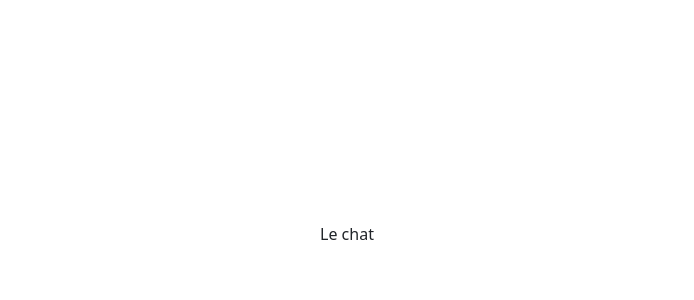
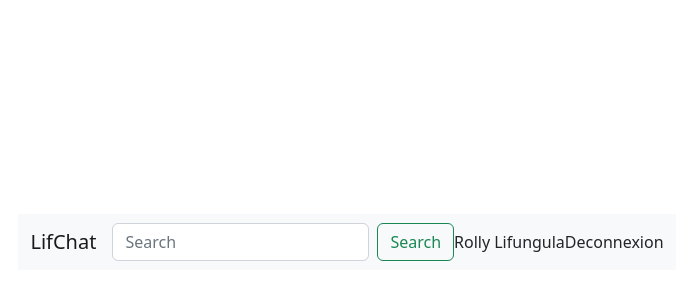
Before and after one commit to RollyLif/LifChat, a React (Vite) app in the folder Front_End/LifChat/: page /Chat in a window 1280 px wide. Shown: the part 158-458 px from the top of the page, without its empty margins (293-987 px from the left). Built offline with nearby package versions, Linux system fonts and the light colour scheme.

Commit message:
style: adding nav bar

```diff
--- a/Front_End/LifChat/component/Chat.jsx
+++ b/Front_End/LifChat/component/Chat.jsx
@@ -1,11 +1,41 @@
-import React from 'react';
+import React from "react";
+import Button from 'react-bootstrap/Button';
+import Container from 'react-bootstrap/Container';
+import Form from 'react-bootstrap/Form';
+import Nav from 'react-bootstrap/Nav';
+import Navbar from 'react-bootstrap/Navbar';
+import NavDropdown from 'react-bootstrap/NavDropdown';
 
 const Chat = () => {
-    return (
-        <div>
-            <p>Le chat</p>
-        </div>
-    );
-}
+  return (
+    <div>
+      <Navbar bg="light" expand="lg">
+        <Container fluid>
+          <Navbar.Brand href="#">LifChat</Navbar.Brand>
+          <Navbar.Toggle aria-controls="navbarScroll" />
+          <Navbar.Collapse id="navbarScroll">
+            <Nav
+              className="me-auto my-2 my-lg-0"
+              style={{ maxHeight: "100px" }}
+              navbarScroll
+            >
+            </Nav>
+            <Form className="d-flex">
+              <Form.Control
+                type="search"
+                placeholder="Search"
+                className="me-2"
+                aria-label="Search"
+              />
+              <Button variant="outline-success">Search</Button>
+            </Form>
+            <Nav.Link href="#action1">Rolly Lifungula</Nav.Link>
+              <Nav.Link href="#action2">Deconnexion</Nav.Link>
+          </Navbar.Collapse>
+        </Container>
+      </Navbar>
+    </div>
+  );
+};
 
 export default Chat;
--- a/Front_End/LifChat/component/Home.jsx
+++ b/Front_End/LifChat/component/Home.jsx
@@ -1,12 +1,21 @@
 import axios from 'axios';
 import React,{ useState }  from 'react';
-// import {useNavigate} from "react-router-dom"
+import {useNavigate} from "react-router-dom"
 
 function home() {
 
-  // const navigate = useNavigate();
+  const navigate = useNavigate();
   const [nom,setNom] = useState('');
   const [motPasse, setMotPasse] = useState('');
+  const [message, setMessage]=('');
+
+  const newAccount = ()=>{
+    navigate("/Register")
+  }
+
+  const messageError = ()=>{
+    setMessage('Paire Identifiant/Mot de passe incorrect');
+  }
 
   const connect = () => {
     axios.post('http://localhost:2015/person/login',{
@@ -14,12 +23,12 @@ function home() {
       password : motPasse
     })
     .then(()=>{
-      console.log("connected successfully");
+      navigate("/Chat");
     })
-    .catch((error)=>console.log(error))
-
+    .catch((error) =>{
+      messageError
+    })
   }
-
 
   return (
     <div className="App">
@@ -30,14 +39,14 @@ function home() {
 
         <div className='col vw-50 my-auto'>
           <div className='card shadow' style={{width:'25rem'}}>
-            <p className='text-danger'>Paire Identifiant/Mot de passe incorrect</p>
+            <p className='text-danger'>{message}</p>
             <input type="text" placeholder="Email ou nom d'utilisateur" className="form-control" value={nom}
             onChange={(e) => setNom(e.target.value)}/>
             <input type="password" placeholder="Mot de passe" className="form-control mt-2" value={motPasse}
             onChange={(e) => setMotPasse(e.target.value)}/>
             <button className="btn btn-primary mt-3" onClick={connect}>Se connecter</button>
             <div className='card-footer mt-3' style={{background :'white'}}>
-             <button className="btn btn-info">Créer un nouveau compte</button>
+             <button className="btn btn-info" onClick={newAccount}>Créer un nouveau compte</button>
             </div>
           </div>
         </div>
--- a/Front_End/LifChat/package.json
+++ b/Front_End/LifChat/package.json
@@ -14,6 +14,7 @@
     "localforage": "^1.10.0",
     "match-sorter": "^6.3.1",
     "react": "^18.2.0",
+    "react-bootstrap": "^2.6.0",
     "react-dom": "^18.2.0",
     "react-router-dom": "^6.4.3",
     "sort-by": "^1.2.0"
```
Also changed, not shown: 2 other files (tests, documents, lock files or other folders).
